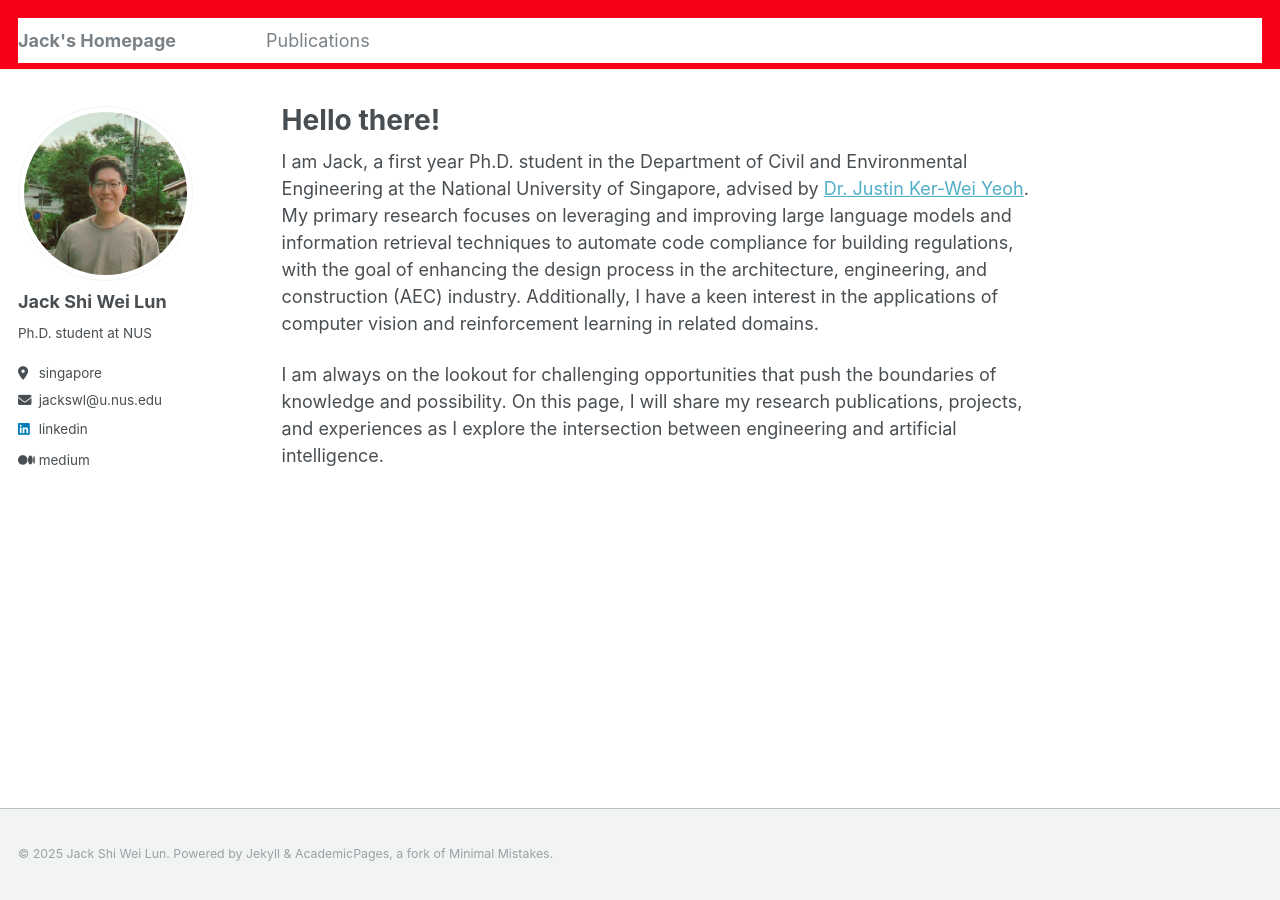
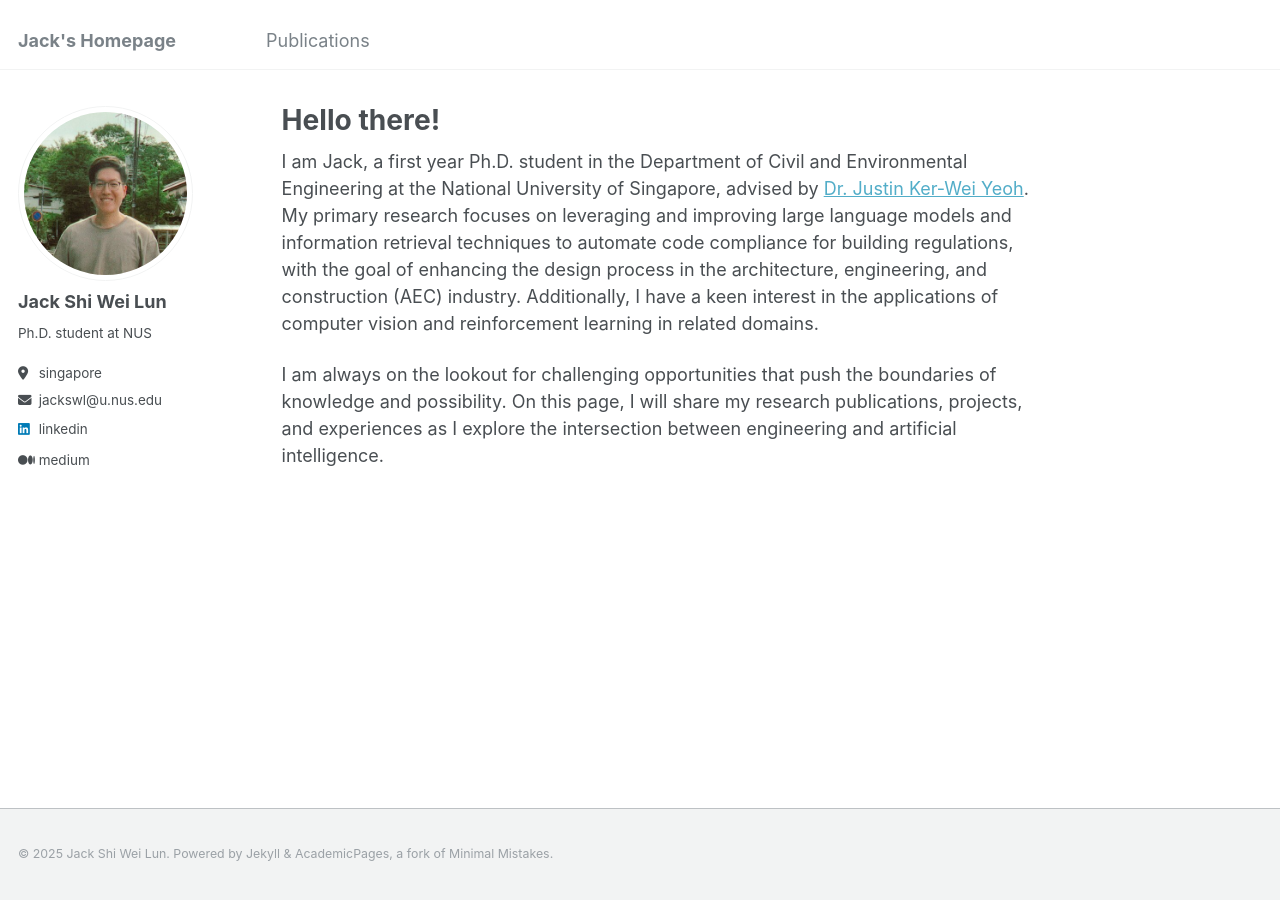
Before and after one commit to jackswl/jackswl.github.io, a Jekyll site: the page built from _pages/about.md, in a window 1280 px wide. Built offline with Jekyll 4.4.1, drawn with Linux system fonts in a browser that asks for light colours.

Commit message:
Update _masthead.scss

```diff
--- a/_sass/_masthead.scss
+++ b/_sass/_masthead.scss
@@ -4,7 +4,7 @@
 
 .masthead {
   position: fixed;
-  background: #f80019 !important;
+  background: white;
   border-bottom: 1px solid $border-color;
   height: $masthead-height;
   top: 0;
```
